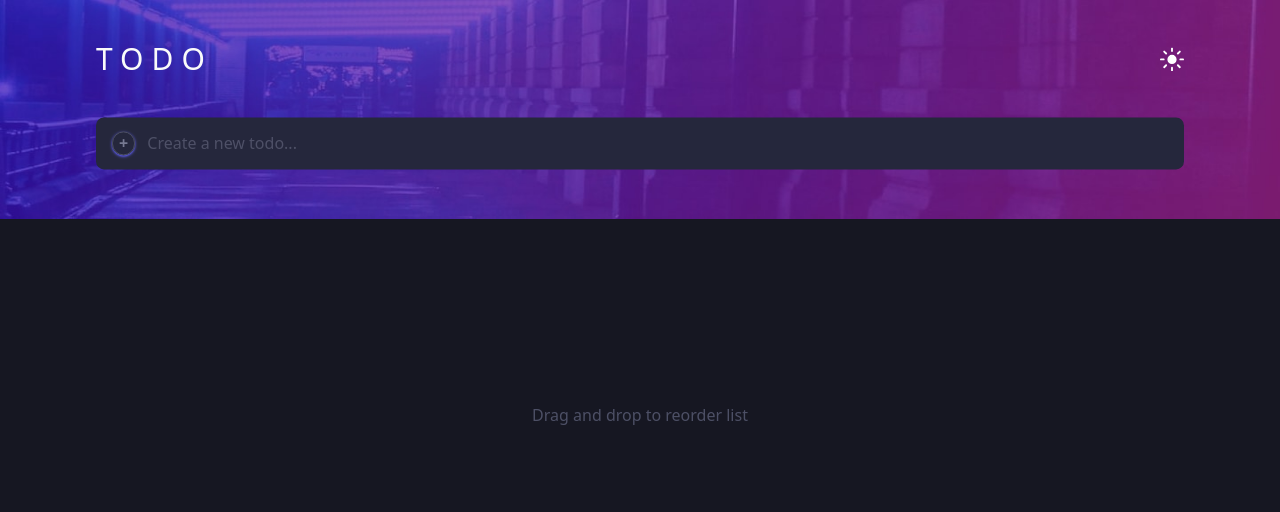
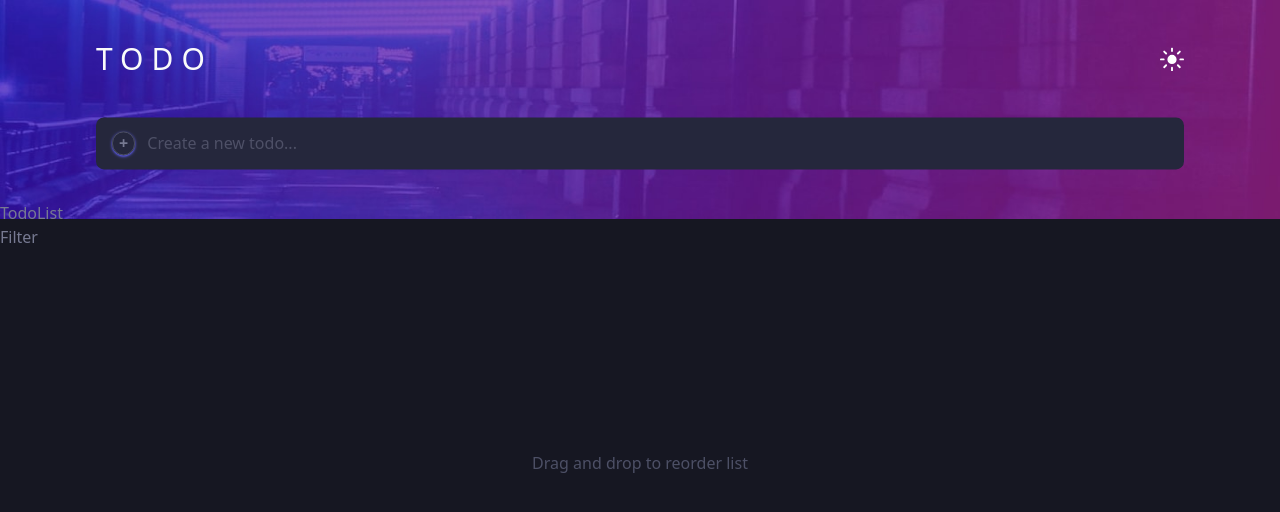
Before and after one commit to ZcRaaTch/Todo-app, a React (Vite) app: page / in a window 1280 px wide. Shown: the top 512 px of the page. Built offline with nearby package versions, Linux system fonts and the light colour scheme; the HTML template or start-up script is replaced by a standard one.

Commit message:
adding filter component

```diff
--- a/src/App.jsx
+++ b/src/App.jsx
@@ -1,5 +1,10 @@
 import { useState } from "react";
-import { ThemeButton, TodoForm } from "./components/componentExport.js";
+import {
+  ThemeButton,
+  TodoForm,
+  TodoList,
+  Filter,
+} from "./components/componentExport.js";
 
 function App() {
   const [count, setCount] = useState(0);
@@ -15,6 +20,8 @@ function App() {
           <ThemeButton />
         </div>
         <TodoForm />
+        <TodoList />
+        <Filter />
       </div>
 
       <p className=" z-20 text-center text-[var(--color-light-secondary-3)] dark:text-[var(--color-dark-secondary-5)]">
--- /dev/null
+++ b/src/components/Filter.jsx
@@ -0,0 +1,11 @@
+import React from "react";
+
+function Filter() {
+  return (
+    <>
+      <div>Filter</div>
+    </>
+  );
+}
+
+export default Filter;
--- a/src/components/componentExport.js
+++ b/src/components/componentExport.js
@@ -1,5 +1,6 @@
 import ThemeButton from "./ThemeButton";
 import TodoForm from "./TodoForm";
 import TodoList from "./TodoList";
+import Filter from "./Filter";
 
-export { ThemeButton, TodoForm, TodoList };
+export { ThemeButton, TodoForm, TodoList, Filter };
```
